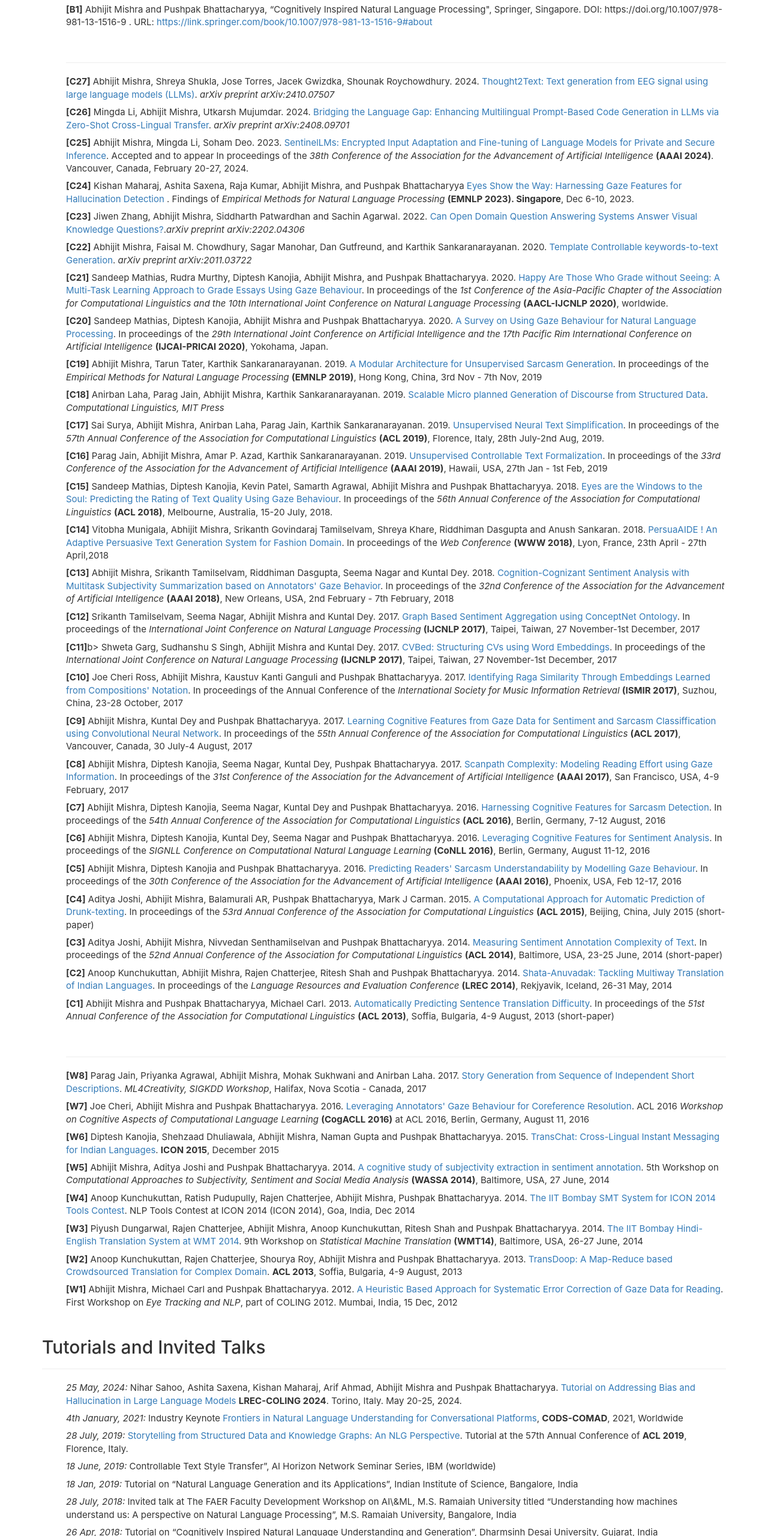
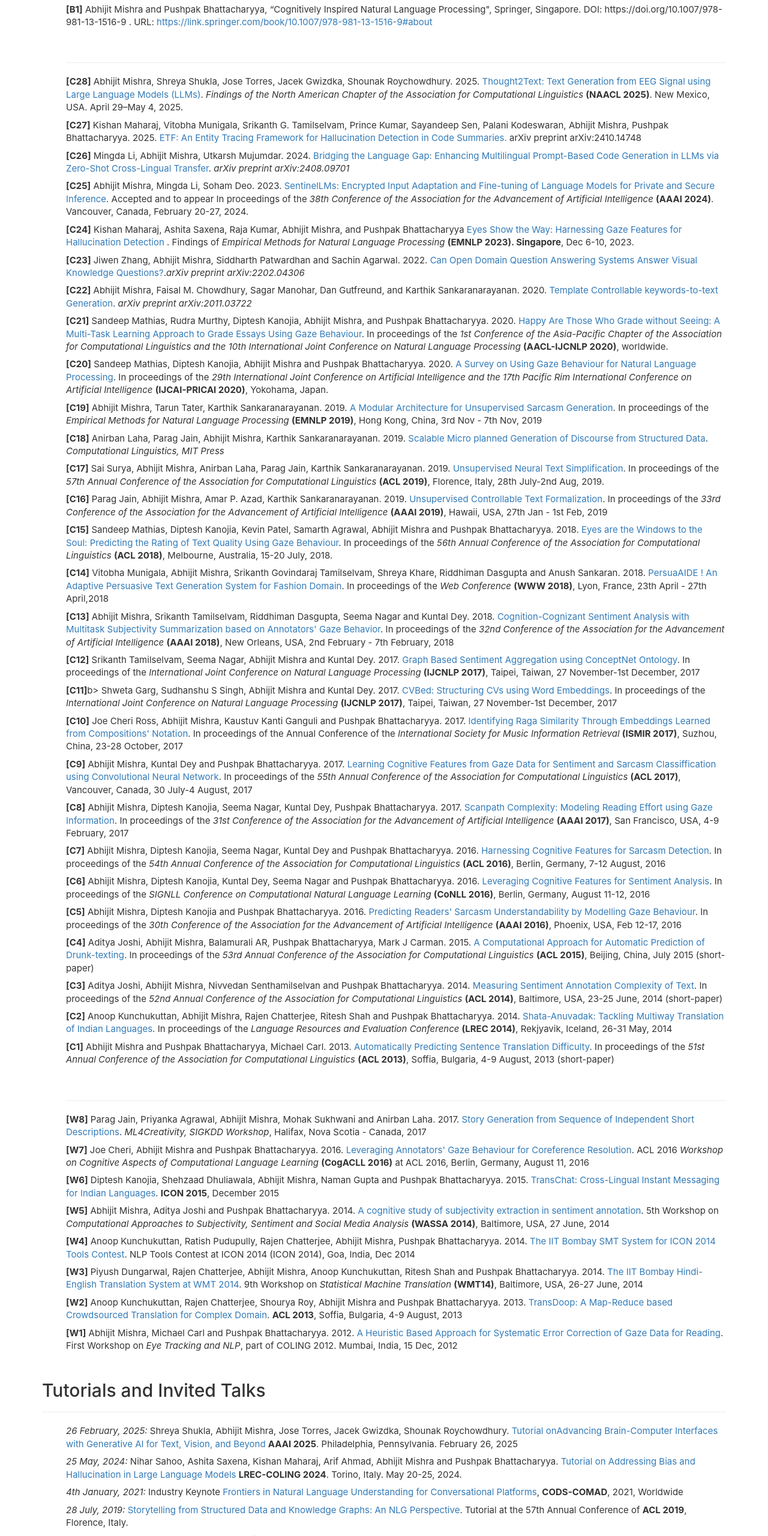
Before and after one commit to abhijitmishra/abhijitmishra.github.io, a plain HTML site: page index.html in a window 1280 px wide. Shown: the part 1160-3720 px from the top of the page at 60% size. Drawn offline with nearby package versions, Linux system fonts and the light colour scheme.

Commit message:
Jan 2025

```diff
--- a/index.html
+++ b/index.html
@@ -121,7 +121,10 @@
 			</li>
 			<div class="page-header"></div>
 			<li>
-				<b>[C27]</b> Abhijit Mishra, Shreya Shukla, Jose Torres, Jacek Gwizdka, Shounak Roychowdhury. 2024. <a href = "https://arxiv.org/abs/2410.07507">Thought2Text: Text generation from EEG signal using large language models (LLMs)</a>. <i>arXiv preprint arXiv:2410.07507</i>
+				<b>[C28]</b> Abhijit Mishra, Shreya Shukla, Jose Torres, Jacek Gwizdka, Shounak Roychowdhury. 2025. <a href = "https://arxiv.org/abs/2410.07507">Thought2Text: Text Generation from EEG Signal using Large Language Models (LLMs)</a>. <i>Findings of the North American Chapter of the Association for Computational Linguistics </i> <b>(NAACL 2025)</b>. New Mexico, USA. April 29–May 4, 2025.
+			</li>
+			<li>
+				<b>[C27]</b> Kishan Maharaj, Vitobha Munigala, Srikanth G. Tamilselvam, Prince Kumar, Sayandeep Sen, Palani Kodeswaran, Abhijit Mishra, Pushpak Bhattacharyya. 2025. <a href = "https://arxiv.org/abs/2410.14748"> ETF: An Entity Tracing Framework for Hallucination Detection in Code Summaries. </a> arXiv preprint arXiv:2410.14748
 			</li>
 			<li>
 				<b>[C26]</b> Mingda Li, Abhijit Mishra, Utkarsh Mujumdar. 2024. <a href="https://www.arxiv.org/abs/2408.09701"> Bridging the Language Gap: Enhancing Multilingual Prompt-Based Code Generation in LLMs via Zero-Shot Cross-Lingual Transfer</a>. <i>arXiv preprint arXiv:2408.09701</i>
@@ -233,6 +236,7 @@
         <h2 id="talks">Tutorials and Invited Talks</h2>
         </div>
 		<ul>
+			<li><i>26 February, 2025: </i> Shreya Shukla, Abhijit Mishra, Jose Torres, Jacek Gwizdka, Shounak Roychowdhury. <a href="https://sites.google.com/view/aaai2025bci4genai/home">Tutorial onAdvancing Brain-Computer Interfaces with Generative AI for Text, Vision, and Beyond</a> <b>AAAI 2025</b></b>. Philadelphia, Pennsylvania. February 26, 2025</li>
 			<li><i>25 May, 2024: </i> Nihar Sahoo, Ashita Saxena, Kishan Maharaj, Arif Ahmad, Abhijit Mishra and Pushpak Bhattacharyya. <a href="https://lrec-coling-2024.org/tutorials/">Tutorial on Addressing Bias and Hallucination in Large Language Models</a> <b>LREC-COLING 2024</b>. Torino, Italy. May 20-25, 2024.</li>
 			<li><i>4th January, 2021:</i> Industry Keynote <a href="https://cods-comad.in/distinguished_speakers.html#mishra">Frontiers in Natural Language Understanding for Conversational Platforms</a>, <b>CODS-COMAD</b>, 2021, Worldwide </li>
 			<li><i>28 July, 2019:</i> <a href="https://sites.google.com/view/acl-19-nlg">Storytelling from Structured Data and Knowledge Graphs: An NLG Perspective</a>. Tutorial at the 57th Annual Conference of <b>ACL 2019</b>, Florence, Italy. </li>
@@ -325,7 +329,7 @@
         </ol>
 
     <div class="page-header"></div>
-    <em>Last updated on 19/07/2023 at 5:00 p.m. CST</em>
+    <em>Last updated on 01/26/2025 at 5:00 p.m. CST</em>
     <div class="form-group">
         &nbsp;
     </div>
```
Also changed, not shown: 1 other file.
